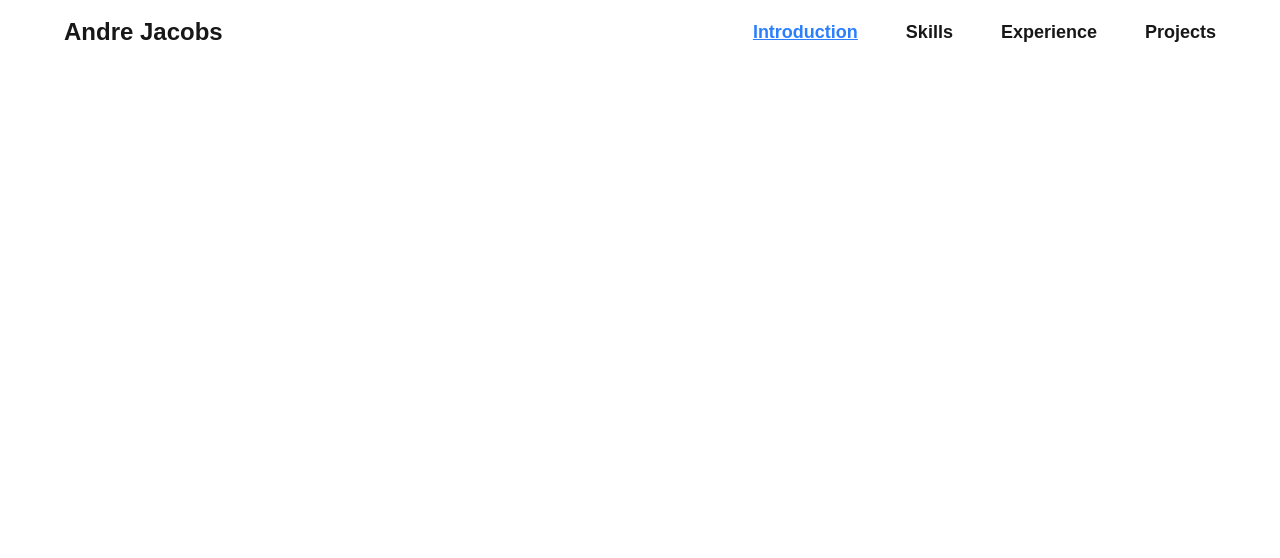
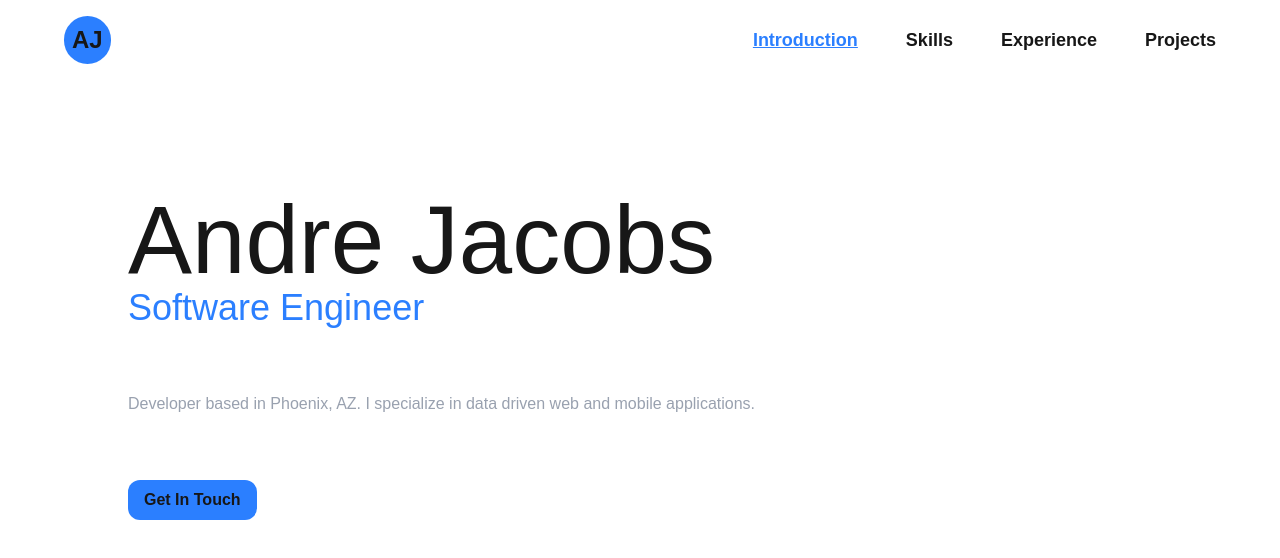
Before and after one commit to AndreJacobsPy/my-website, a Next.js app: page / in a window 1280 px wide. Shown: the top 558 px of the page. Built offline with nearby package versions, Linux system fonts and the light colour scheme.

Commit message:
first version of app with intorduction done

```diff
--- a/app/components/Header.tsx
+++ b/app/components/Header/index.tsx
@@ -1,10 +1,10 @@
-import Navigation from "./Navigation";
+import Navigation from "../Navigation";
 
 // header component
 const Header: React.FC = () => {
   return (
     <div className="flex justify-between">
-      <h1 className="text-2xl font-bold">Andre Jacobs</h1>
+      <h1 className="text-2xl font-bold rounded-full p-2 bg-blue-500">AJ</h1>
       <Navigation />
     </div>
   );
--- /dev/null
+++ b/app/components/Introduction/index.module.css
@@ -0,0 +1,5 @@
+@reference "../../globals.css";
+
+.contactButton {
+  @apply bg-blue-500 rounded-xl px-4 py-2 font-semibold;
+}
--- /dev/null
+++ b/app/components/Introduction/index.tsx
@@ -0,0 +1,19 @@
+import styles from "./index.module.css";
+
+const Introduction: React.FC = () => {
+  return (
+    <>
+      <h1 className="text-8xl">Andre Jacobs</h1>
+      <h2 className="text-4xl text-blue-500">Software Engineer</h2>
+
+      <p className="my-16 text-gray-400">
+        Developer based in Phoenix, AZ. I specialize in data driven web and
+        mobile applications.
+      </p>
+
+      <button className={styles.contactButton}>Get In Touch</button>
+    </>
+  );
+};
+
+export default Introduction;
--- a/app/components/Navigation/index.module.css
+++ b/app/components/Navigation/index.module.css
@@ -1,5 +1,5 @@
 @reference "../../globals.css";
 
 .navbutton {
-  @apply text-lg font-bold hover:text-blue-800 hover:underline;
+  @apply text-lg font-bold hover:text-blue-700 hover:underline;
 }
--- a/app/page.tsx
+++ b/app/page.tsx
@@ -1,10 +1,15 @@
 import Header from "./components/Header";
+import Introduction from "./components/Introduction";
 
 const Home: React.FC = () => {
   return (
     <div>
       <main>
         <Header />
+
+        <div className="my-32 mx-16">
+          <Introduction />
+        </div>
       </main>
     </div>
   );
```
